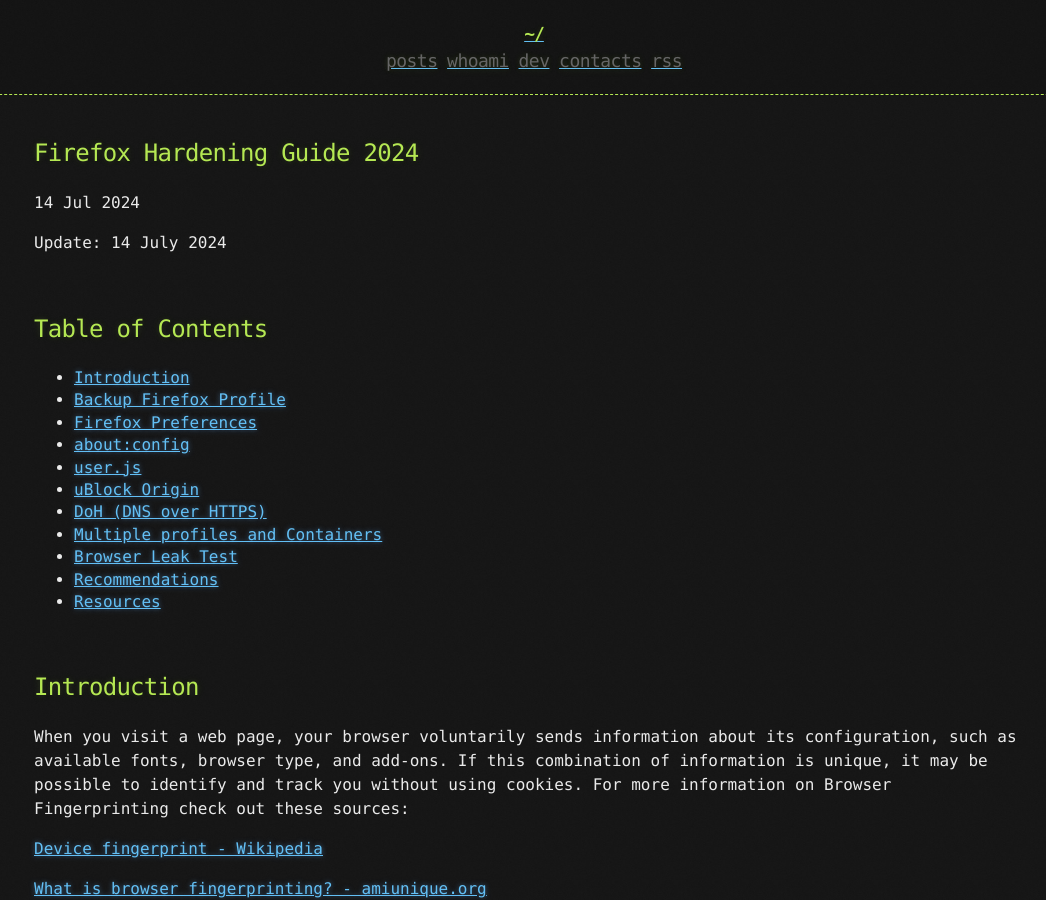
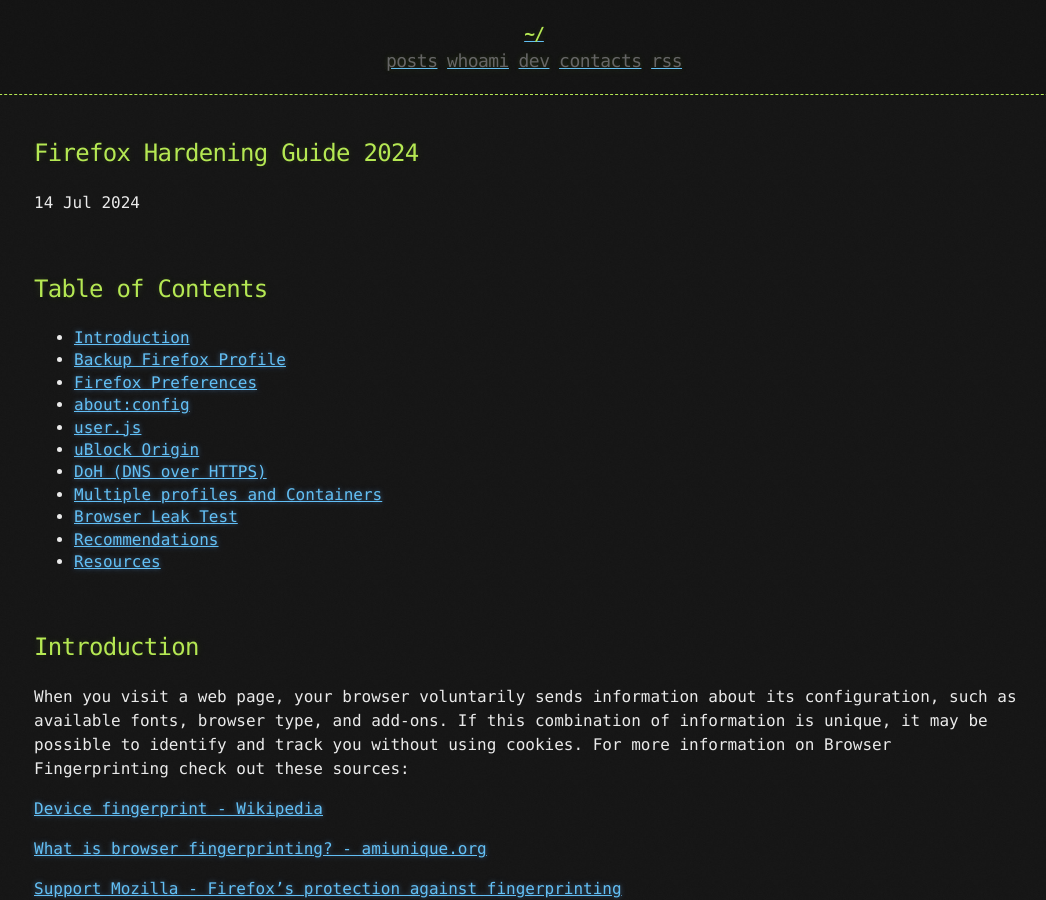
Before and after one commit to brainfucksec/brainfucksec.github.io, a Jekyll site: the page built from _posts/2024-07-14-firefox-hardening-guide-2024.md, in a window 1280 px wide and 900 px high. Shown: the whole window, without its empty margins (106-1152 px from the left). Built offline with Jekyll 4.4.1, drawn with Linux system fonts in a browser that asks for light colours.

Commit message:
Update 2024-07-14-firefox-hardening-guide-2024.md

```diff
--- a/_posts/2024-07-14-firefox-hardening-guide-2024.md
+++ b/_posts/2024-07-14-firefox-hardening-guide-2024.md
@@ -3,8 +3,6 @@
 title: "Firefox Hardening Guide 2024"
 date: 2024-07-14
 ---
-
-Update: 14 July 2024
 
 <br>
 
```
